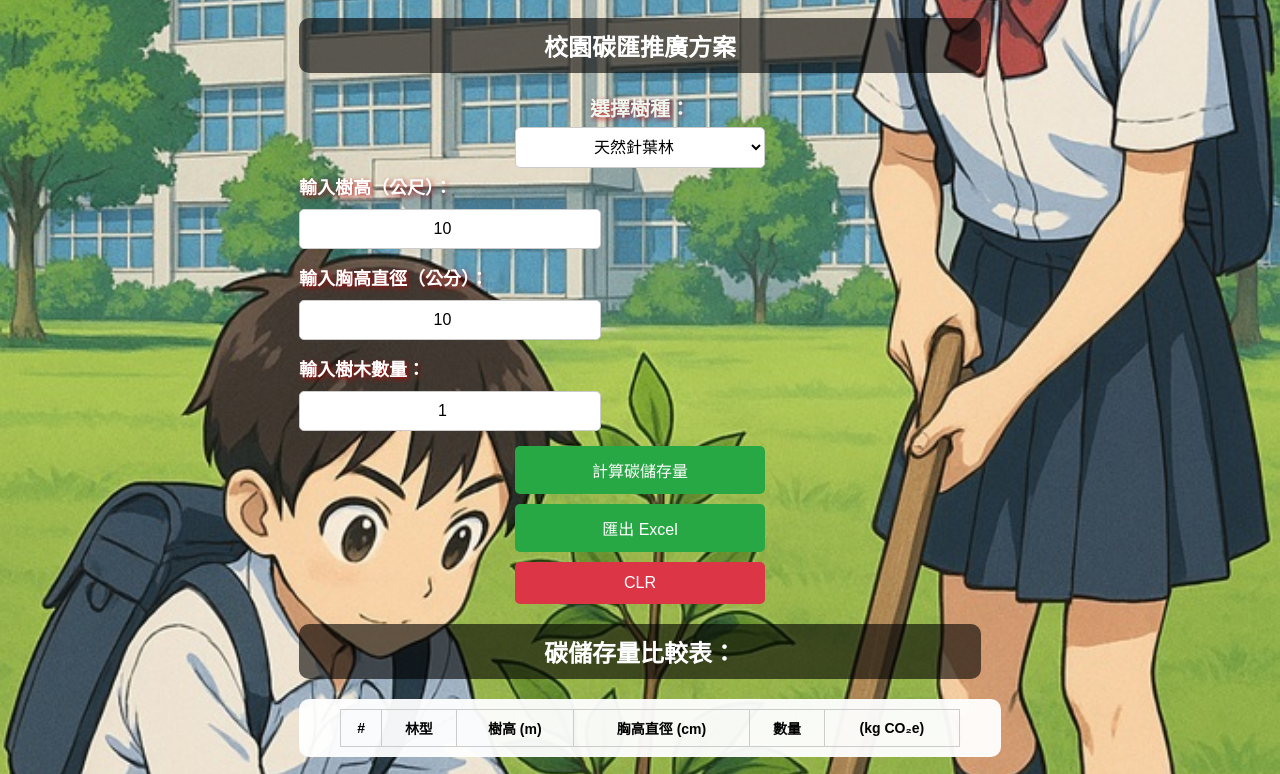
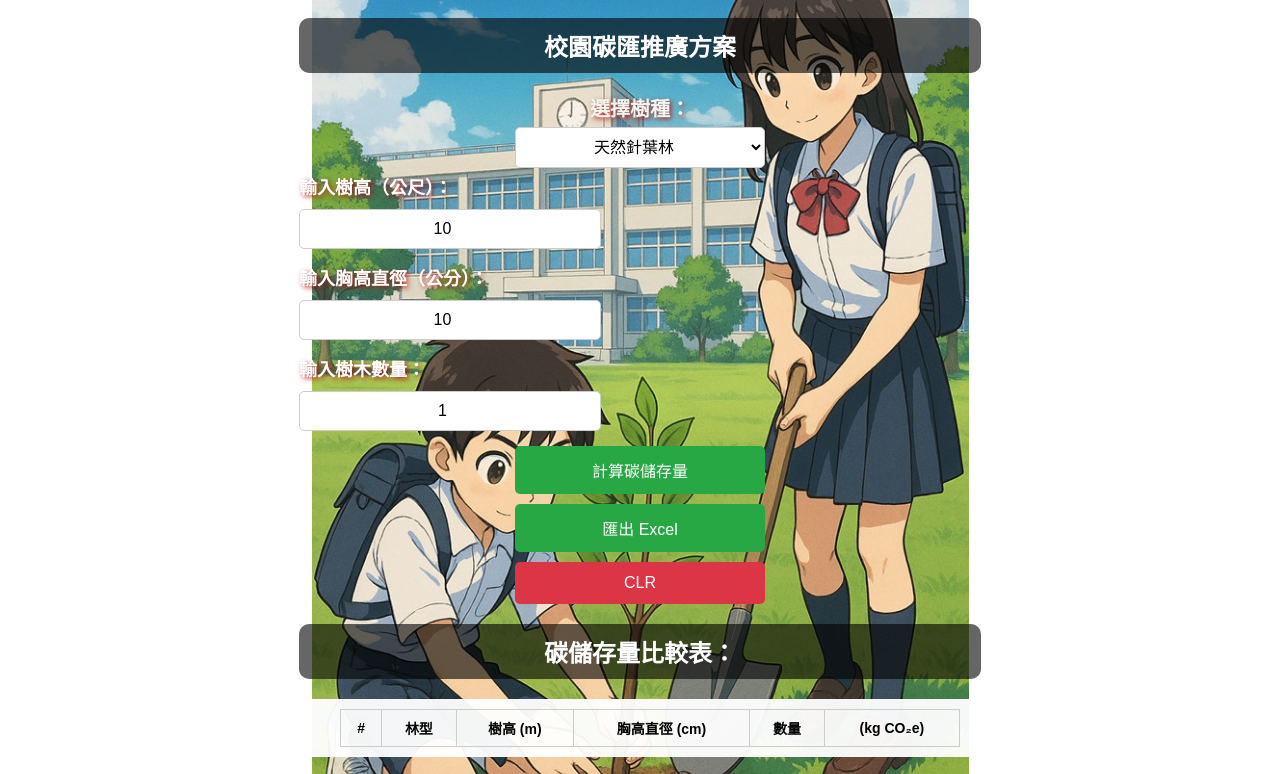
Before and after one commit to Sethjesus/Tree-Carbon, a plain HTML site: page index.html in a window 1280 px wide. Shown: the part 91-865 px from the top of the page. Drawn offline with Linux system fonts and the light colour scheme.

Commit message:
Update index.html

```diff
--- a/index.html
+++ b/index.html
@@ -8,18 +8,20 @@
     <meta name="theme-color" content="#28a745">
     <script src="https://cdnjs.cloudflare.com/ajax/libs/xlsx/0.17.3/xlsx.full.min.js"></script>
     <style>
-       body {
+      body {
     font-family: Arial, sans-serif;
     text-align: center;
-    background: rgba(255, 255, 255, 0.3) url('https://raw.githubusercontent.com/Sethjesus/Tree-Carbon/main/Plant.jpg') no-repeat center center;
-    background-size: cover; /* 調整背景填滿 */
+    background: rgba(255, 255, 255, 0.3) url('https://raw.githubusercontent.com/Sethjesus/Tree-Carbon/main/Plant.jpg') no-repeat center top;
+    background-size: contain; /* Ensure the whole image fits */
+    background-attachment: fixed; /* Keeps the image fixed while scrolling */
     width: 100%;
     max-width: 682px;
-    height: auto;
     min-height: 100vh;
     margin: 0 auto;
-    overflow: auto; /* 允許滾動 */
+    overflow: auto; /* Allow scrolling */
 }
+
+
 
 
         }
```
